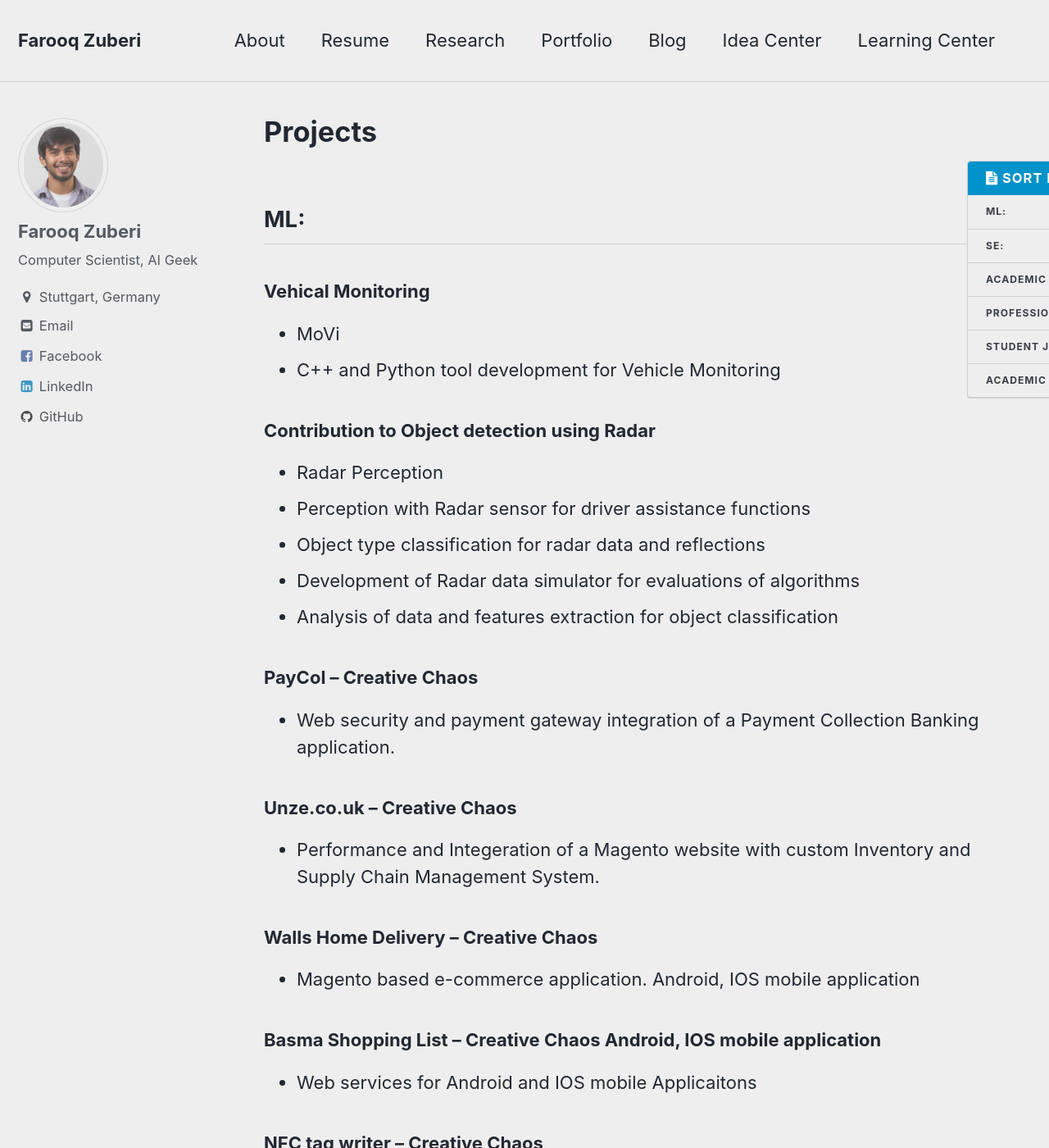
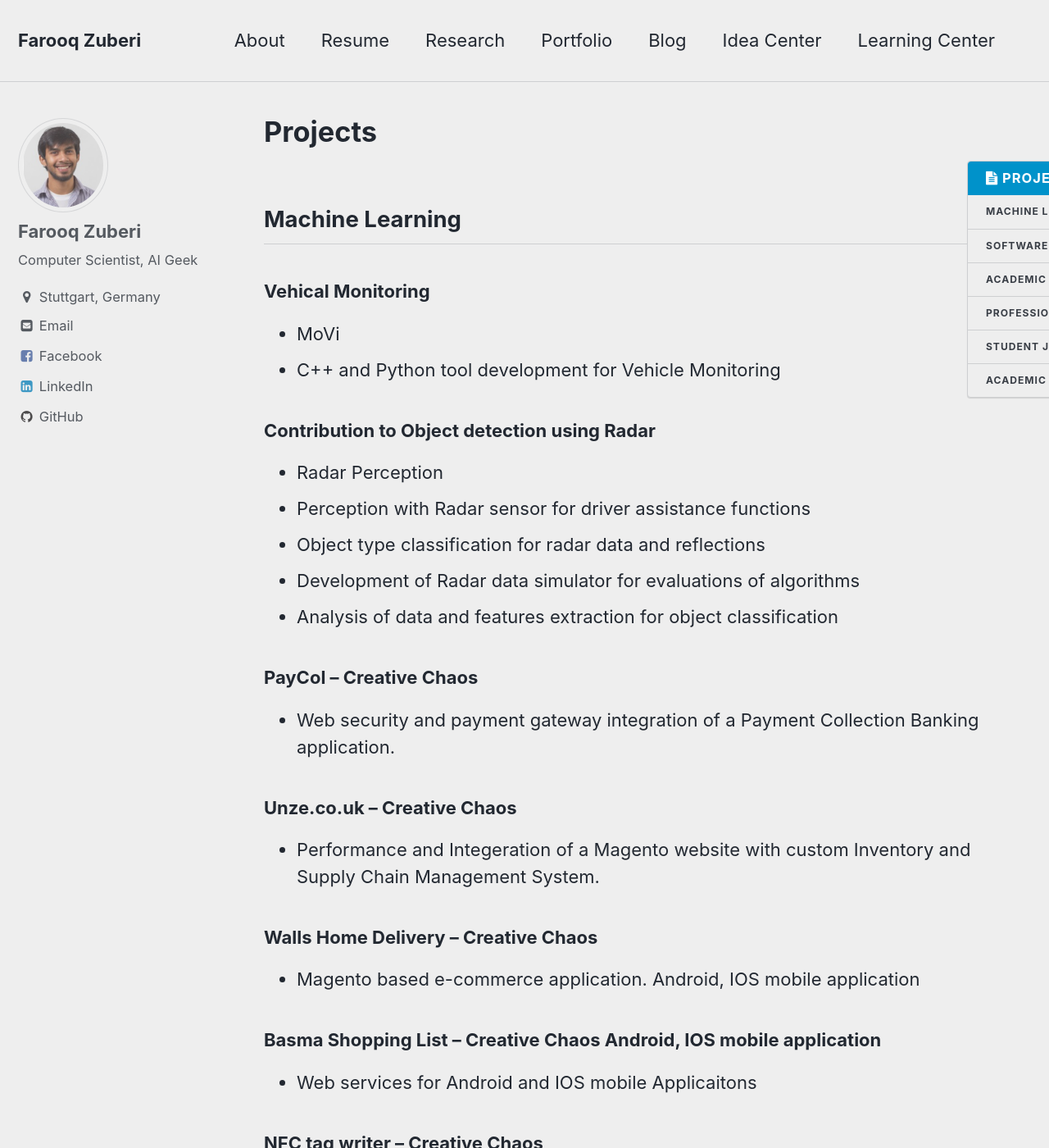
Before and after one commit to FarooqZuberi/FarooqZuberi.github.io, a Jekyll site: the page built from _pages/projects.html, in a window 1280 px wide and 1400 px high. Shown: the whole window at 82% size. Built offline with Jekyll 4.4.1, drawn with Linux system fonts in a browser that asks for light colours; some of the changed text lies outside the part shown.

Commit message:
updated project page

```diff
--- a/_pages/projects.html
+++ b/_pages/projects.html
@@ -3,10 +3,10 @@ title: Projects
 permalink: /projects/
 layout: single
 toc: true
-toc_label: Sort Projects
+toc_label: Project Categories
 ---
 
-<h2 class="ML">ML:</h2>
+<h2 id="ML">Machine Learning</h2>
 
 <h3>Vehical Monitoring</h3>
 <ul>
@@ -50,7 +50,7 @@ toc_label: Sort Projects
 <li>More details on Github Repo</li>
 </ul>
 
-<h2 class="SE">SE:</h2>
+<h2 id="SE">Software Engineering</h2>
 
 <h3>Contribution to Brain Image Segmentation using Caffe and Matlab</h3>
 <ul>
@@ -72,8 +72,7 @@ toc_label: Sort Projects
 
 
 
-
-<h2>Academic Projects:</h2>
+<h2 id="academic2">Academic Projects:</h2>
 <h3>Semantic Segmentation of LIDAR 3D point clouds using Deep Learning</h3>
 <ul>
 <li>Collaboration of machine learning and autonomous driving groups from Bosch and machine learning group of University of Freiburg.</li>
```
